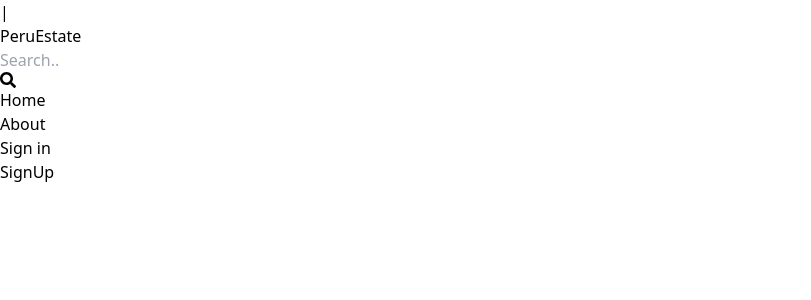
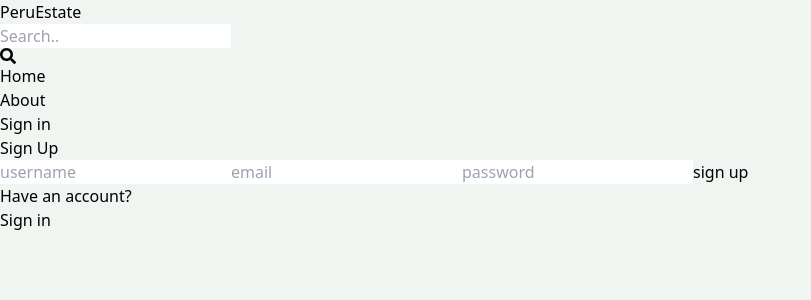
Before and after one commit to Romanjung/Mern-estate, a React (Vite) app in the folder client/: page /sign-up in a window 1280 px wide. Shown: the top 300 px of the page, without its empty margins (0-811 px from the left). Built offline with nearby package versions, Linux system fonts and the light colour scheme.

Commit message:
complete sign up page ui

```diff
--- a/client/src/components/Header.jsx
+++ b/client/src/components/Header.jsx
@@ -7,7 +7,7 @@
     return (
         <header className='bg-slate-200 shadow-md'>
             <div className='flex justify-between items-center max-w-6xl mx-auto p-3'>
-                |<Link to='/'> <h1 className='font-bold text-sm sm:text-xl flex flex-wrap'>
+                <Link to='/'> <h1 className='font-bold text-sm sm:text-xl flex flex-wrap'>
                     <span className='text-slate-500'>Peru</span>
                     <span className='text-slate-700'>Estate</span>
                 </h1>
--- a/client/src/index.css
+++ b/client/src/index.css
@@ -3,3 +3,6 @@
 @import "tailwindcss/components";
 
 @import "tailwindcss/utilities";
+body{
+    background-color: rgb(241,245,241);
+}
--- a/client/src/pages/SignUp.jsx
+++ b/client/src/pages/SignUp.jsx
@@ -1,9 +1,27 @@
 import React from 'react'
+import { Link } from 'react-router-dom'
 
 const SignUp = () => {
     return (
-        <div>
-            SignUp
+        <div className='p-3 max-w-lg mx-auto'>
+            <h1 className='text-3xl text-center font-semibold my-7'>Sign Up</h1>
+            <form className='flex flex-col gap-4'>
+                <input type='text' placeholder='username'
+                    className='border p-3 rounded-lg' id='username' />
+                <input type='email' placeholder='email'
+                    className='border p-3 rounded-lg' id='email' />
+                <input type='password' placeholder='password'
+                    className='border p-3 rounded-lg' id='password' />
+                <button className='bg-slate-700 text-white p-3
+                rounded-lg uppercase hover:opacity-95
+                disabled:opacity-80'>sign up</button>
+            </form>
+            <div className='flex gap-2 mt-5'>
+                <p>Have an account?</p>
+                <Link to={"/sign-in"}>
+                    <span className='text-blue-700'>Sign in</span>
+                </Link>
+            </div>
         </div>
     )
 }
```
